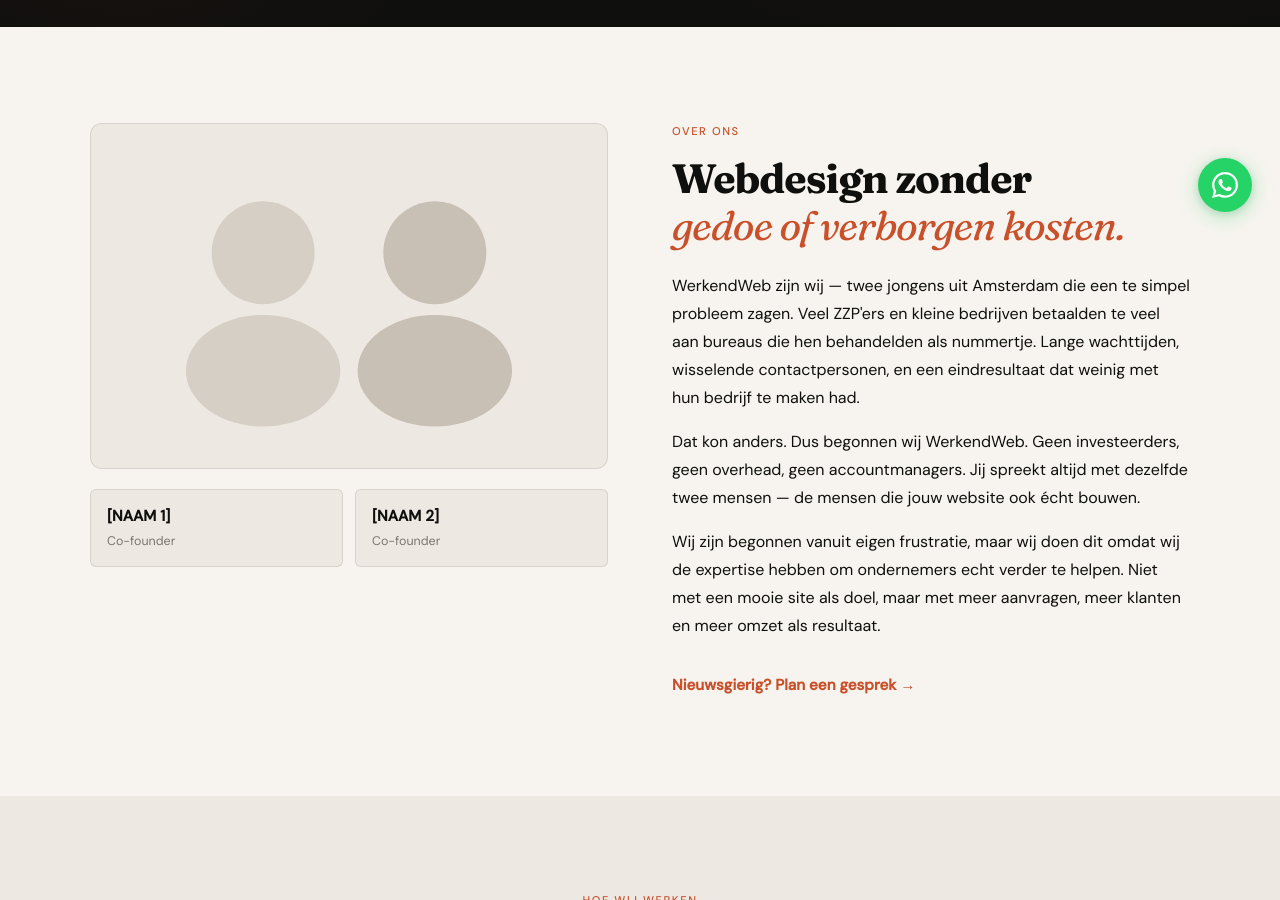
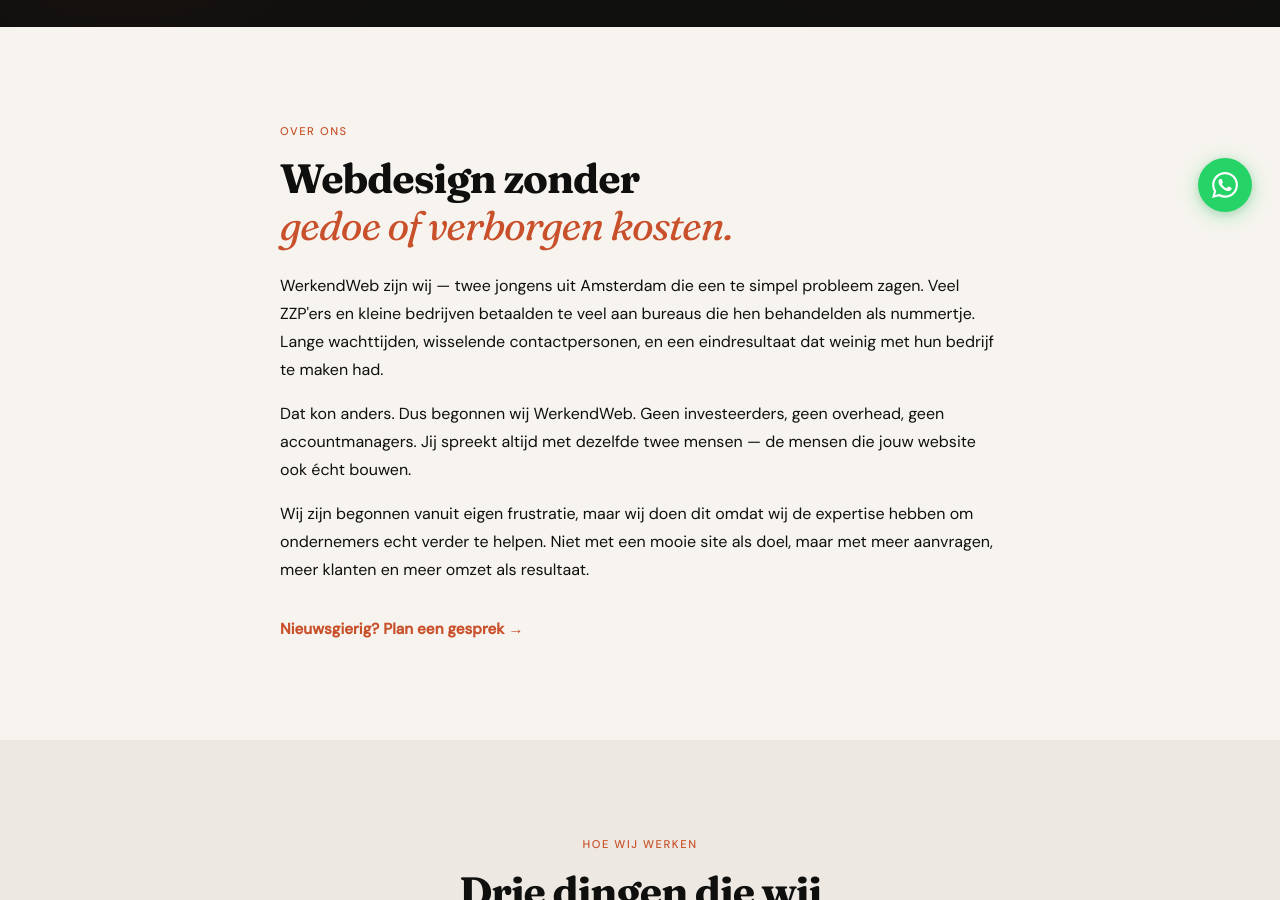
Before and after one commit to Abbout12/Werkendweb-site, a website: page public/over-ons.html in a window 1280 px wide. Shown: the part 560-1460 px from the top of the page. Drawn offline with Linux system fonts and the light colour scheme.

Commit message:
Verwijder teamfoto animatie en naam placeholders van Over Ons

```diff
--- a/public/over-ons.css
+++ b/public/over-ons.css
@@ -75,10 +75,7 @@
    ============================================================================= */
 
 .oo-about__grid {
-  display: grid;
-  grid-template-columns: 1fr 1fr;
-  gap: 64px;
-  align-items: start;
+  max-width: 720px;
 }
 
 /* Foto-kolom */
--- a/public/over-ons.html
+++ b/public/over-ons.html
@@ -114,35 +114,7 @@
 <section class="section oo-about" id="over-ons">
   <div class="container oo-about__grid">
 
-    <!-- Foto placeholder links -->
-    <div class="oo-about__visuals reveal">
-      <!-- TODO: Voeg teamfoto in — twee oprichters naast elkaar -->
-      <div class="oo-foto-placeholder" aria-hidden="true">
-        <svg viewBox="0 0 480 320" fill="none" xmlns="http://www.w3.org/2000/svg" aria-hidden="true">
-          <rect width="480" height="320" fill="#ede9e2" rx="10"/>
-          <!-- Persoon links -->
-          <circle cx="160" cy="120" r="48" fill="#d6cfc6"/>
-          <ellipse cx="160" cy="230" rx="72" ry="52" fill="#d6cfc6"/>
-          <!-- Persoon rechts -->
-          <circle cx="320" cy="120" r="48" fill="#c8bfb5"/>
-          <ellipse cx="320" cy="230" rx="72" ry="52" fill="#c8bfb5"/>
-          <text x="240" y="298" text-anchor="middle" font-size="11" fill="rgba(15,15,14,0.35)" font-family="system-ui,sans-serif"><!-- TODO: teamfoto --></text>
-        </svg>
-      </div>
-      <div class="oo-name-placeholders">
-        <!-- TODO: Add team photo + names here -->
-        <div class="oo-name-tag">
-          <strong>[NAAM 1]</strong>
-          <span>Co-founder</span>
-        </div>
-        <div class="oo-name-tag">
-          <strong>[NAAM 2]</strong>
-          <span>Co-founder</span>
-        </div>
-      </div>
-    </div>
-
-    <!-- Tekst rechts -->
+    <!-- Tekst -->
     <div class="oo-about__tekst">
       <div class="section-label reveal">Over ons</div>
       <h2 class="section-title reveal reveal-delay-1">
```
